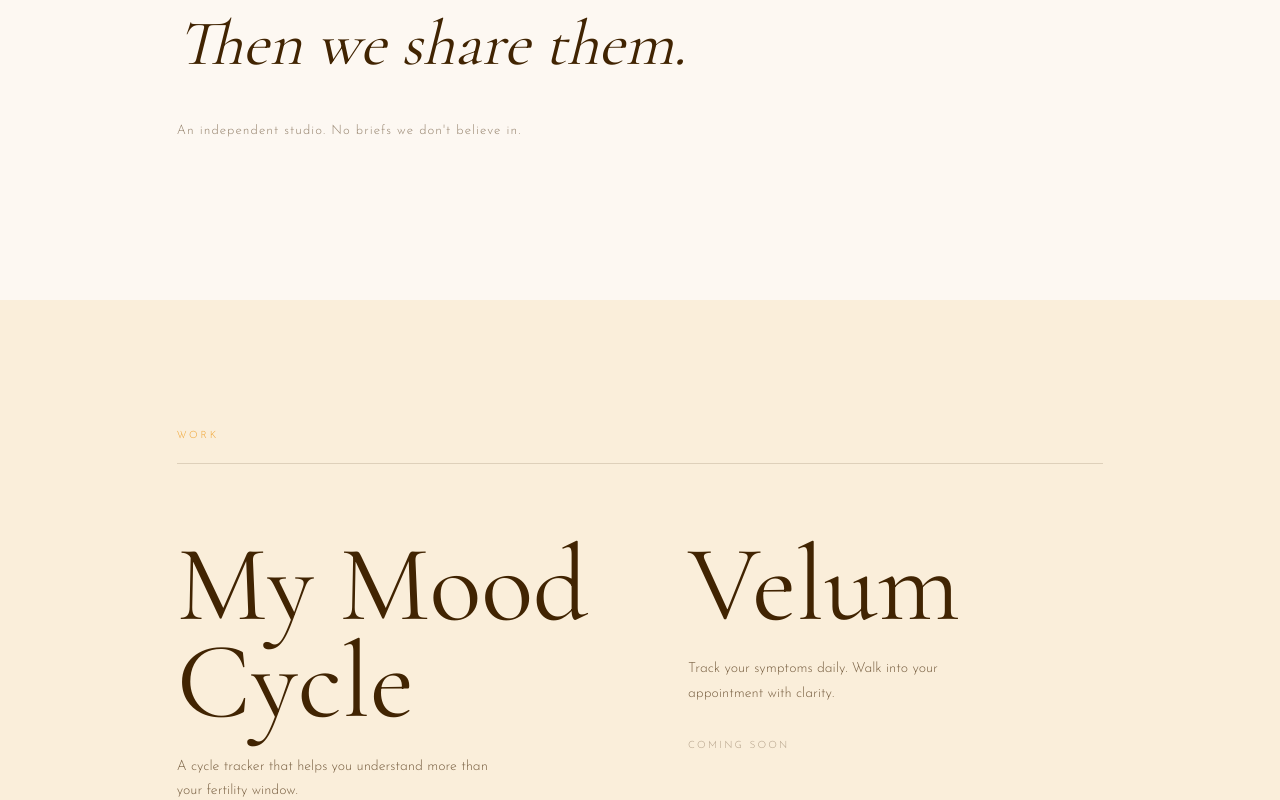
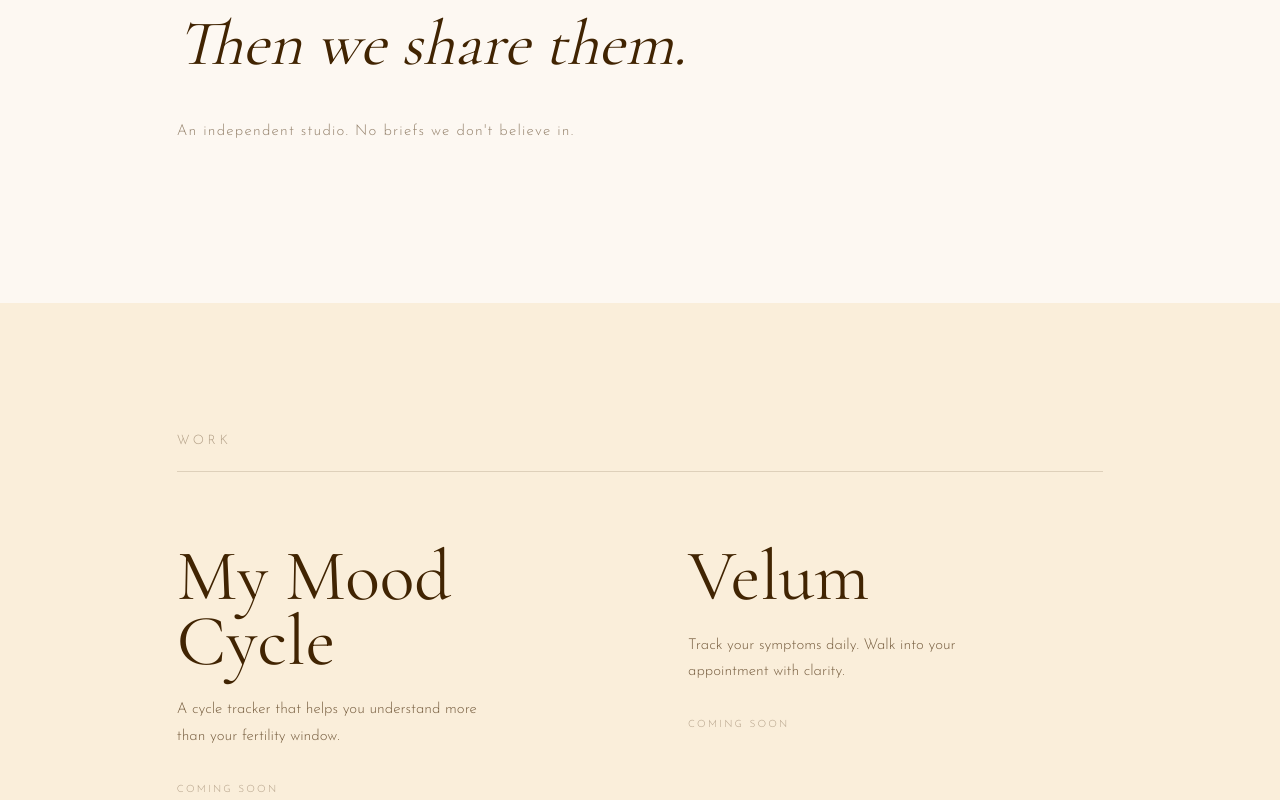
Before and after one commit to Haze-Lab-Studio/haze-lab-studio, a Next.js app: page / in a window 1280 px wide. Shown: the part 1100-1900 px from the top of the page. Built offline with nearby package versions, Linux system fonts and the light colour scheme.

Commit message:
Tighten landing page typography and hero glow intensity.
Increases statement and descriptor sizes to 15px, scales down app names, and improves WORK label contrast on warm cream.

Co-authored-by: Cursor <cursoragent@cursor.com>

```diff
--- a/src/app/globals.css
+++ b/src/app/globals.css
@@ -28,7 +28,7 @@ body {
   pointer-events: none;
   background: radial-gradient(
     circle 350px at 50% 50%,
-    rgba(250, 199, 117, 0.4),
+    rgba(250, 199, 117, 0.45),
     transparent
   );
 }
@@ -90,7 +90,7 @@ body {
 
 .statement-support {
   font-weight: 300;
-  font-size: clamp(0.6875rem, 1.3vw, 0.8125rem);
+  font-size: 15px;
   letter-spacing: 0.08em;
   color: color-mix(in srgb, var(--espresso) 55%, transparent);
   max-width: 400px;
@@ -98,9 +98,9 @@ body {
 
 .section-label {
   font-weight: 300;
-  font-size: 10px;
+  font-size: 13px;
   letter-spacing: 0.28em;
-  color: var(--sun-gold);
+  color: color-mix(in srgb, var(--espresso) 40%, transparent);
   text-transform: uppercase;
 }
 
@@ -120,14 +120,14 @@ body {
 
 .app-name {
   font-weight: 400;
-  font-size: clamp(3.5rem, 10vw, 6.75rem);
+  font-size: clamp(40px, 6vw, 72px);
   line-height: 0.9;
   color: var(--espresso);
 }
 
 .app-descriptor {
   font-weight: 300;
-  font-size: clamp(0.75rem, 1.4vw, 0.875rem);
+  font-size: 15px;
   line-height: 1.75;
   color: color-mix(in srgb, var(--espresso) 70%, transparent);
   max-width: 320px;
```
